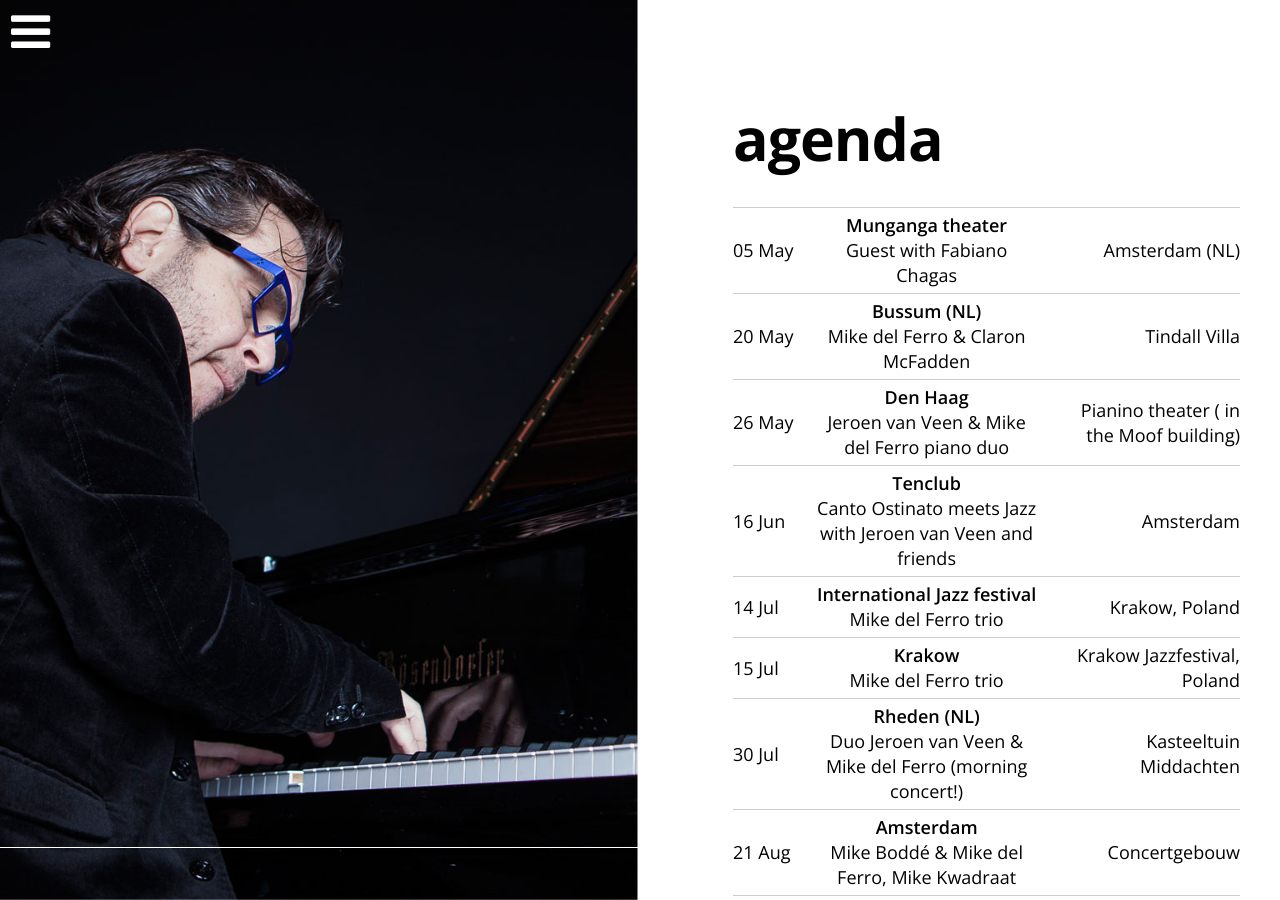
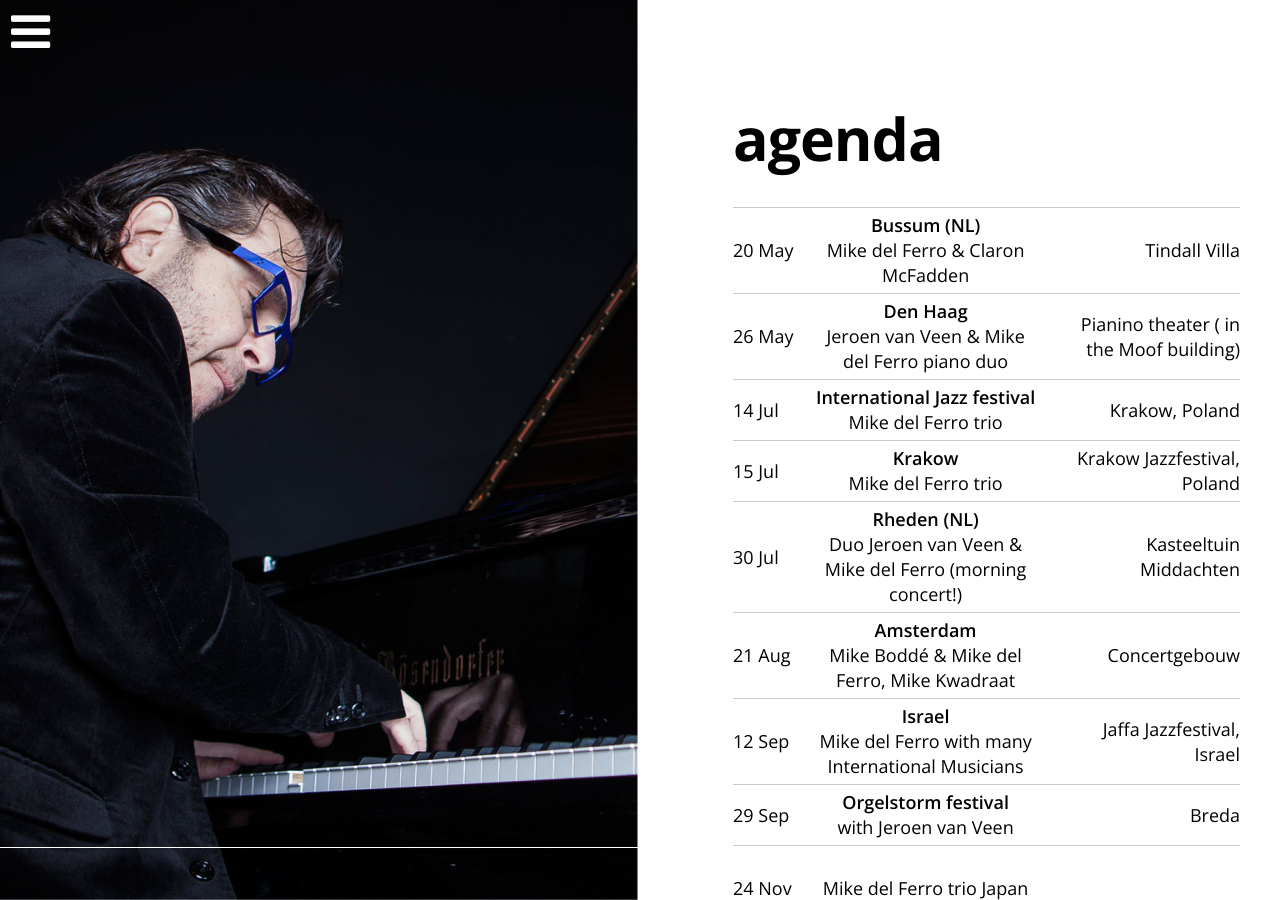
Before and after one commit to mikedelferro/website, a Jekyll site: the page built from agenda.html, in a window 1280 px wide and 900 px high. Built offline with Jekyll 4.4.1, drawn with Linux system fonts in a browser that asks for light colours; nearby versions of some CDN libraries.

Commit message:
Updated '_config.yml' via CloudCannon

```diff
--- a/_config.yml
+++ b/_config.yml
@@ -59,11 +59,6 @@ gigs:
     location: 'Lelystad, more details will follow'
     venue:
     url:
-  - title: Canto Ostinato meets Jazz with Jeroen van Veen and friends
-    date: 2017-06-16 08:00:00
-    location: Amsterdam
-    venue: Tenclub
-    url:
   - title: Mike del Ferro trio
     date: 2017-07-14 20:00:00
     location: 'Krakow, Poland'
@@ -74,11 +69,6 @@ gigs:
     location: Gouda (NL)
     venue: De Goudse Schouwburg
     url: 'https://www.goudseschouwburg.nl/voorstellingen/2710/Mike_Kwadraat/Mike_Bodde_Mike_Del_Ferro/'
-  - title: Guest with Fabiano Chagas
-    date: 2017-05-05 20:00:00
-    location: Amsterdam (NL)
-    venue: Munganga theater
-    url: 'https://munganga.nl/mini2/programma/3815'
   - title: 'Mike del Ferro & Mike Boddé, Mike kwadraat'
     date: 2018-03-09 20:00:00
     location: Drachten
```
